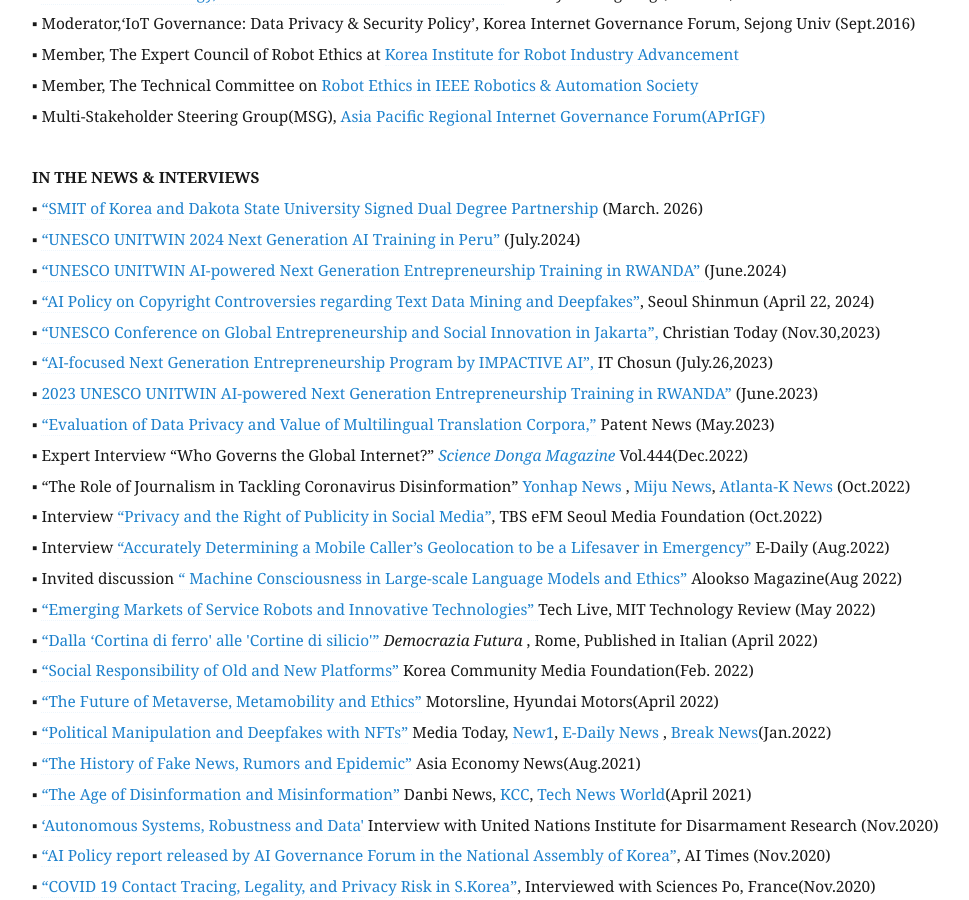
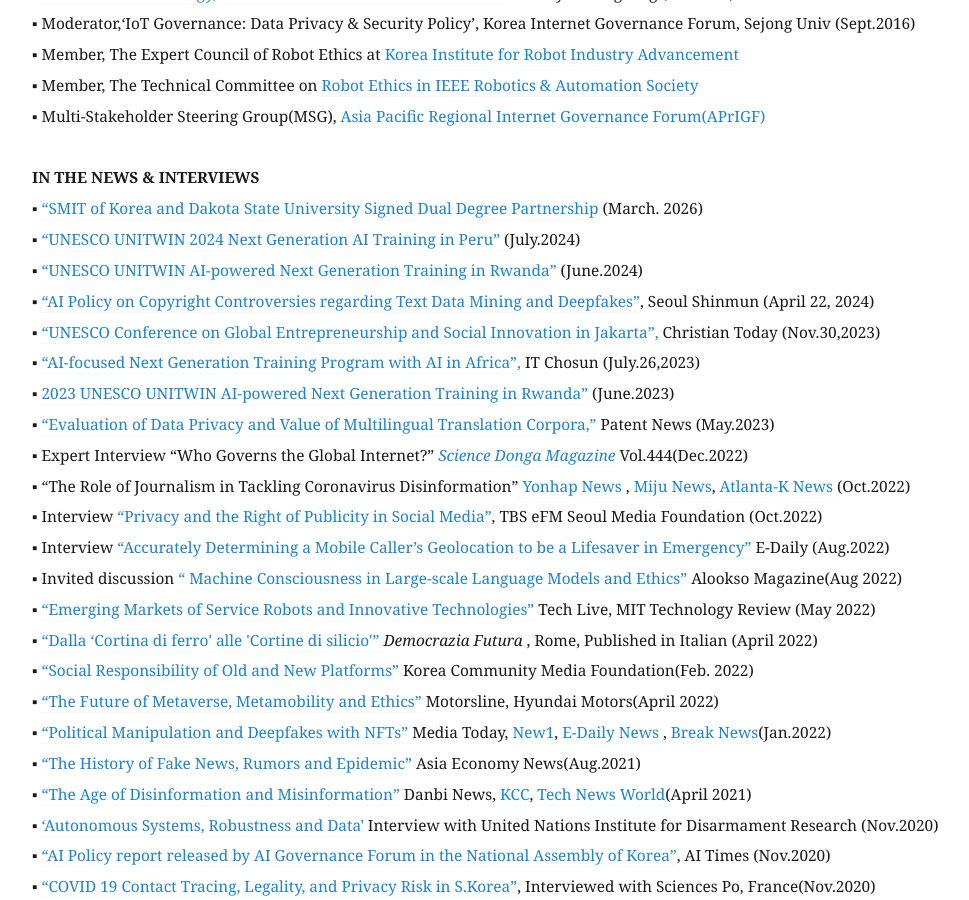
Before and after one commit to eunchangchoi/eunchangchoi.github.io, a Jekyll site: the page built from index.md, in a window 1280 px wide and 900 px high, scrolled down 10408 px. Shown: the whole window, without its empty margins (68-1037 px from the left). Built offline with Jekyll 4.4.1, drawn with Linux system fonts in a browser that asks for light colours.

Commit message:
Update index.md

```diff
--- a/index.md
+++ b/index.md
@@ -223,11 +223,11 @@
  <strong> IN THE NEWS & INTERVIEWS</strong> <br>
 ▪ <a href="https://www.newswire.co.kr/newsRead.php?no=1031088"> “SMIT of Korea and Dakota State University Signed Dual Degree Partnership </a> (March. 2026) <br>
 ▪ <a href="https://www.youtube.com/watch?v=dcDWxz5GMdg"> “UNESCO UNITWIN 2024 Next Generation AI Training in Peru” </a> (July.2024) <br>
-▪ <a href="https://www.youtube.com/watch?v=IX-_e0Wv7gA&t=47s"> “UNESCO UNITWIN AI-powered Next Generation Entrepreneurship Training in RWANDA” </a> (June.2024) <br>
+▪ <a href="https://www.youtube.com/watch?v=IX-_e0Wv7gA&t=47s"> “UNESCO UNITWIN AI-powered Next Generation Training in Rwanda” </a> (June.2024) <br>
 ▪ <a href="https://www.seoul.co.kr/news/editOpinion/opinion/issue-korea/2024/04/22/20240422025001">“AI Policy on Copyright Controversies regarding Text Data Mining and Deepfakes”</a>, Seoul Shinmun (April 22, 2024) <br>
 ▪  <a href="https://www.christiantoday.co.kr/news/358424"> “UNESCO Conference on Global Entrepreneurship and Social Innovation in Jakarta”,</a> Christian Today (Nov.30,2023)<br>
-▪  <a href="https://it.chosun.com/news/articleView.html?idxno=2023072603892"> “AI-focused Next Generation Entrepreneurship Program by IMPACTIVE AI”, </a> IT Chosun (July.26,2023) <br>
-▪  <a href="https://www.youtube.com/watch?v=khfddhDg4Iw"> 2023 UNESCO UNITWIN AI-powered Next Generation Entrepreneurship Training in RWANDA”</a> (June.2023) <br>
+▪  <a href="https://it.chosun.com/news/articleView.html?idxno=2023072603892"> “AI-focused Next Generation Training Program with AI in Africa”, </a> IT Chosun (July.26,2023) <br>
+▪  <a href="https://www.youtube.com/watch?v=khfddhDg4Iw"> 2023 UNESCO UNITWIN AI-powered Next Generation Training in Rwanda”</a> (June.2023) <br>
 ▪  <a href="https://www.etnews.com/20230531000207"> “Evaluation of Data Privacy and Value of Multilingual Translation Corpora,”</a> Patent News (May.2023) <br>
 ▪ Expert Interview “Who Governs the Global Internet?” <a href="https://dl.dongascience.com/magazine/index/S#S202211SEL"> <i> Science Donga Magazine</i></a> Vol.444(Dec.2022)<br>
 ▪ “The Role of Journalism in Tackling Coronavirus Disinformation”<a href="https://www.yna.co.kr/view/AKR20221012124400371"> Yonhap News </a>, <a href="https://mijunews.com/2022/10/13/%ec%98%81%ec%83%81%ec%b5%9c%ec%9d%80%ec%b0%bd-%ea%b5%90%ec%88%98-%ea%b0%80%ec%a7%9c%eb%89%b4%ec%8a%a4%ec%9d%98-%ea%b3%a0%ea%b3%a0%ed%95%99%ed%8c%ac%eb%8d%b0%eb%af%b9-%ec%96%b8%eb%a1%a0%ec%9d%98/"> Miju News</a>, <a href="https://atlantak.com/%ec%84%b8%ea%b3%84%ed%95%9c%ec%9d%b8%ec%96%b8%eb%a1%a0%ec%9d%b8%ed%98%91-%ea%b5%ad%ec%a0%9c%ec%8b%ac%ed%8f%ac%ec%a7%80%ec%97%84-%ec%95%a0%ed%8b%80%eb%9e%9c%ed%83%80-k-%ec%82%ac%eb%a1%80/"> Atlanta-K News </a> (Oct.2022) <br>
```
